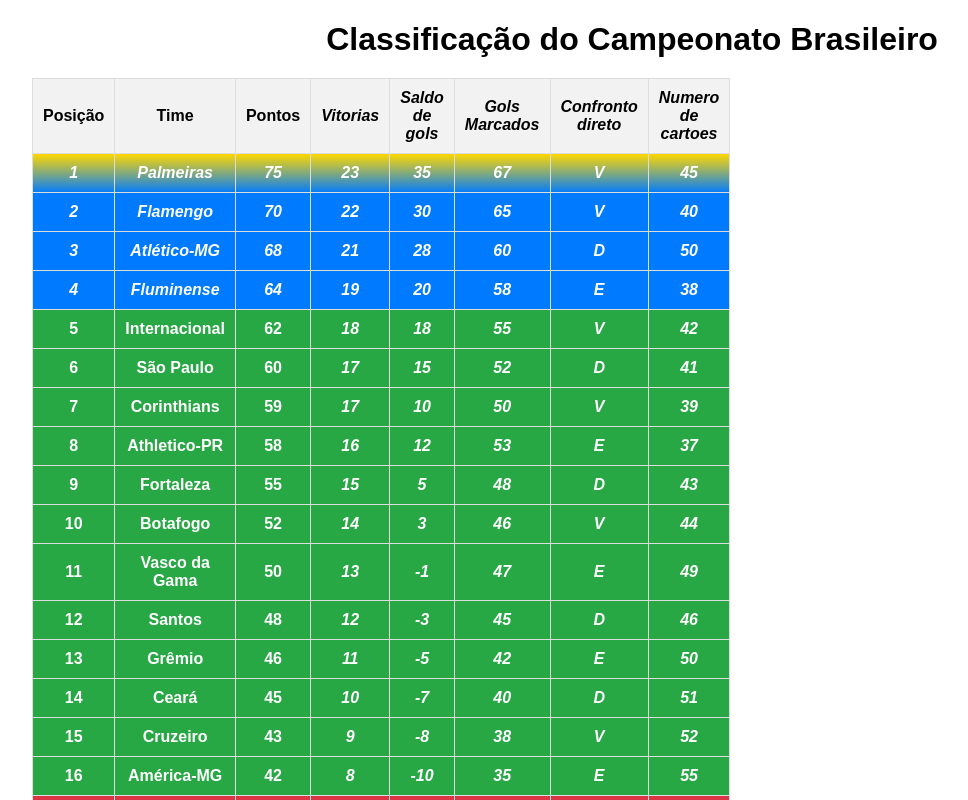
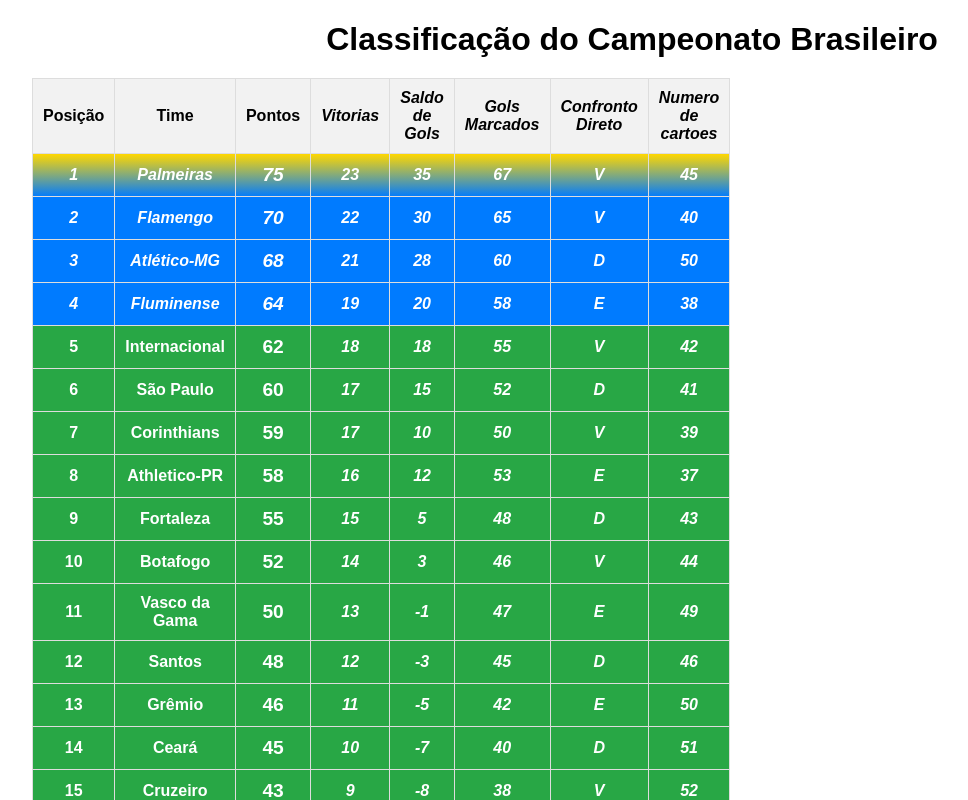
Before and after one commit to w4lterjr/futebol, a React (Vite) app: page / in a window 1280 px wide. Shown: the top 800 px of the page, without its empty margins (8-976 px from the left). Built offline with nearby package versions, Linux system fonts and the light colour scheme.

Commit message:
styles_2

```diff
--- a/src/App.jsx
+++ b/src/App.jsx
@@ -34,11 +34,11 @@
             <th>Posição</th>
             <th>Time</th>
             <th>Pontos</th>
-            <th><i>Vitorias</i></th>
-            <th><i>Saldo de gols</i></th>
-            <th><i>Gols Marcados</i></th>
-            <th><i>Confronto direto</i></th>
-            <th><i>Numero de cartoes</i></th>
+            <th className={styles.desempate}>Vitorias</th>
+            <th className={styles.desempate}>Saldo de Gols</th>
+            <th className={styles.desempate}>Gols Marcados</th>
+            <th className={styles.desempate}>Confronto Direto</th>
+            <th className={styles.desempate}>Numero de cartoes</th>
           </tr>
         </thead>
         <tbody>
@@ -60,12 +60,12 @@
               <tr key={time.posicao} className={className}>
                 <td>{time.posicao}</td>
                 <td>{time.time}</td>
-                <td>{time.pontos}</td>
-                <td><i>{time.vitorias}</i></td> {/* Vitorias em itálico */}
-                <td><i>{time.saldoGols}</i></td> {/* Saldo de gols em itálico */}
-                <td><i>{time.golsMarcados}</i></td> {/* Gols Marcados em itálico */}
-                <td><i>{time.confrontoDireto}</i></td> {/* Confronto Direto em itálico */}
-                <td><i>{time.cartoes}</i></td> {/* Cartões em itálico */}
+                <td className={styles.pontos}>{time.pontos}</td>
+                <td className={styles.desempate}>{time.vitorias}</td> {/* Vitorias em itálico */}
+                <td className={styles.desempate}>{time.saldoGols}</td> {/* Saldo de gols em itálico */}
+                <td className={styles.desempate}>{time.golsMarcados}</td> {/* Gols Marcados em itálico */}
+                <td className={styles.desempate}>{time.confrontoDireto}</td> {/* Confronto Direto em itálico */}
+                <td className={styles.desempate}>{time.cartoes}</td> {/* Cartões em itálico */}
               </tr>
             );
           })}
--- a/styles/brasileirao.module.css
+++ b/styles/brasileirao.module.css
@@ -57,3 +57,11 @@
     font-style: italic;
 
   }
+
+  .pontos {
+    font-size: 1.2rem; /* Altere o valor conforme necessário para aumentar ou diminuir o tamanho */
+    font-weight: bold; /* Opcional: deixa os pontos mais destacados */
+  }
+  .desempate {
+    font-style: italic; /* Aplica itálico */
+  }
```
